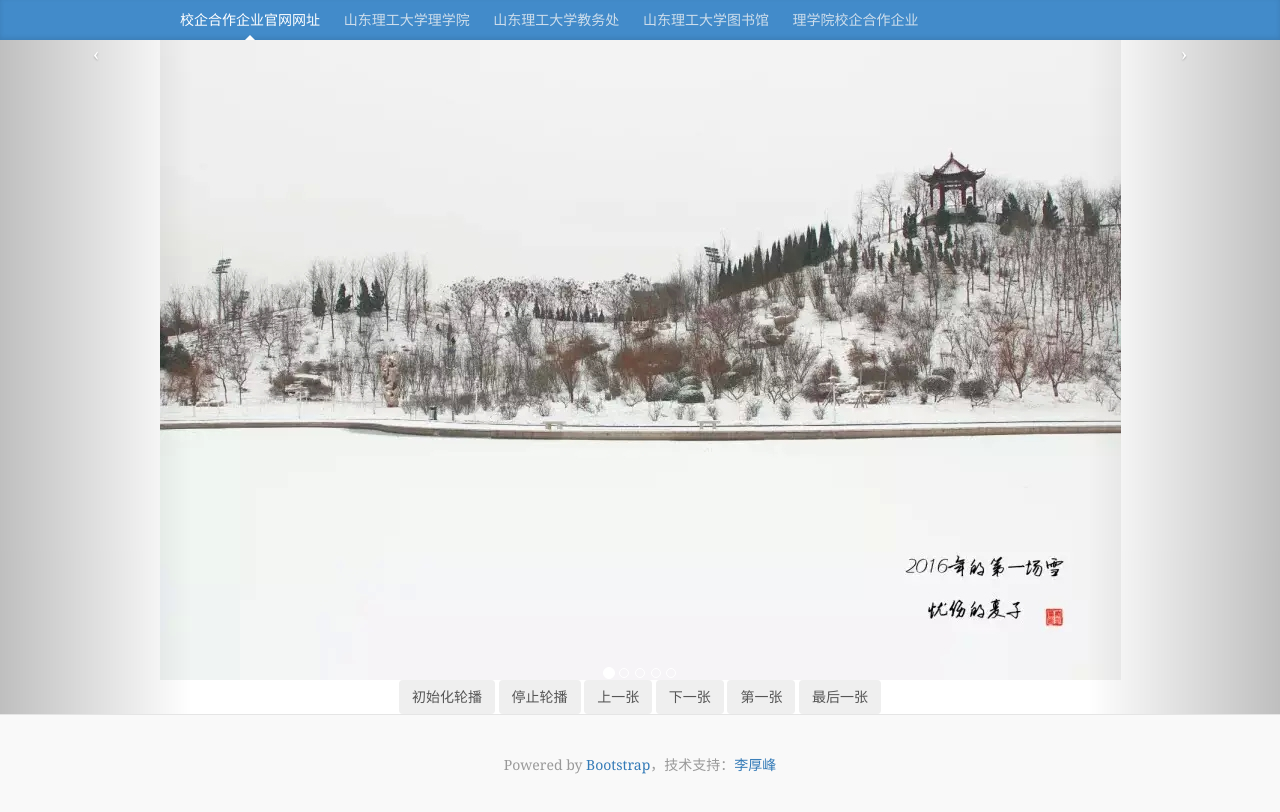
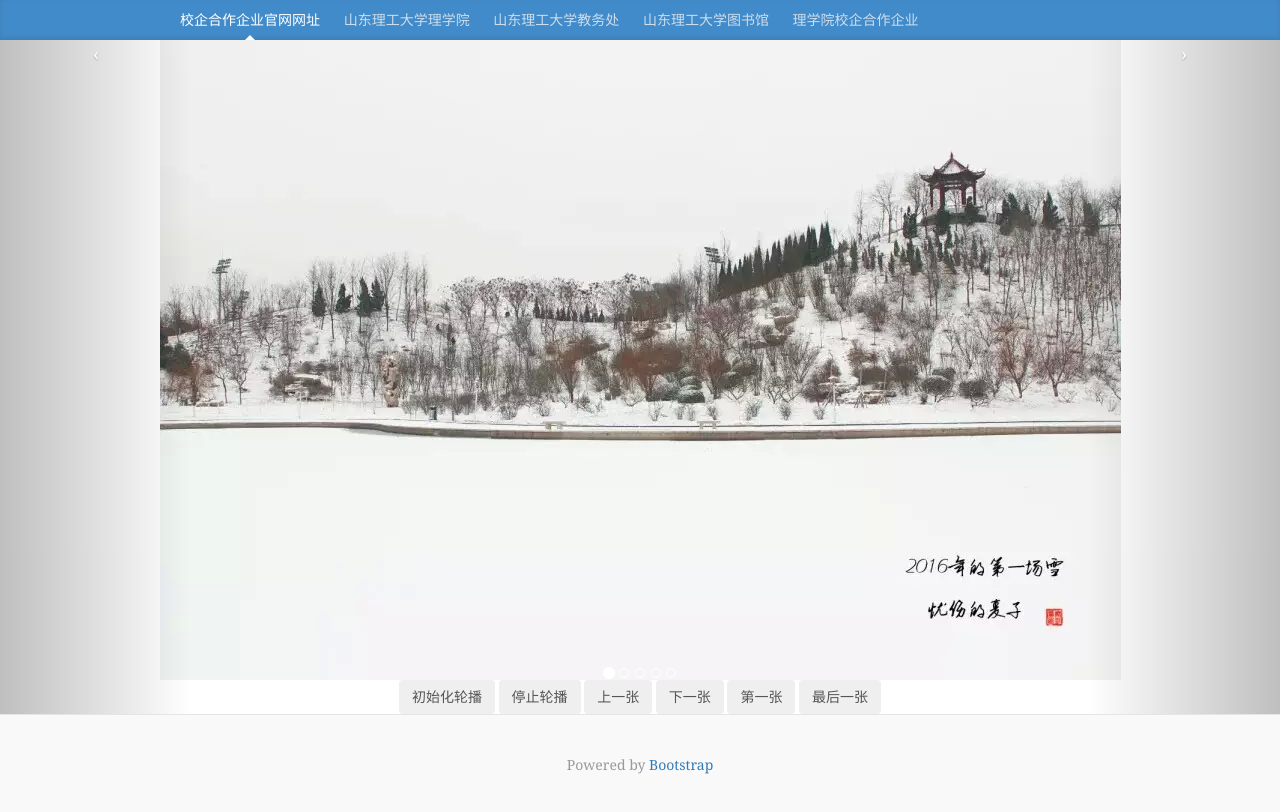
Before and after one commit to Genesis2011/Template-for-CSSDUT-Cooperation, a plain HTML site: page index.html in a window 1280 px wide. Drawn offline with Linux system fonts and the light colour scheme.

Commit message:
Delete
For template

```diff
--- a/index.html
+++ b/index.html
@@ -81,7 +81,7 @@
 
 
     <footer class="template-footer">
-          <p> Powered by <a href="http://getbootstrap.com">Bootstrap</a>，技术支持：<a href="https://github.com/Genesis2011">李厚峰</a> </p>
+          <p> Powered by <a href="http://getbootstrap.com">Bootstrap</a> </p>
     </footer>
 
     <script>
```
